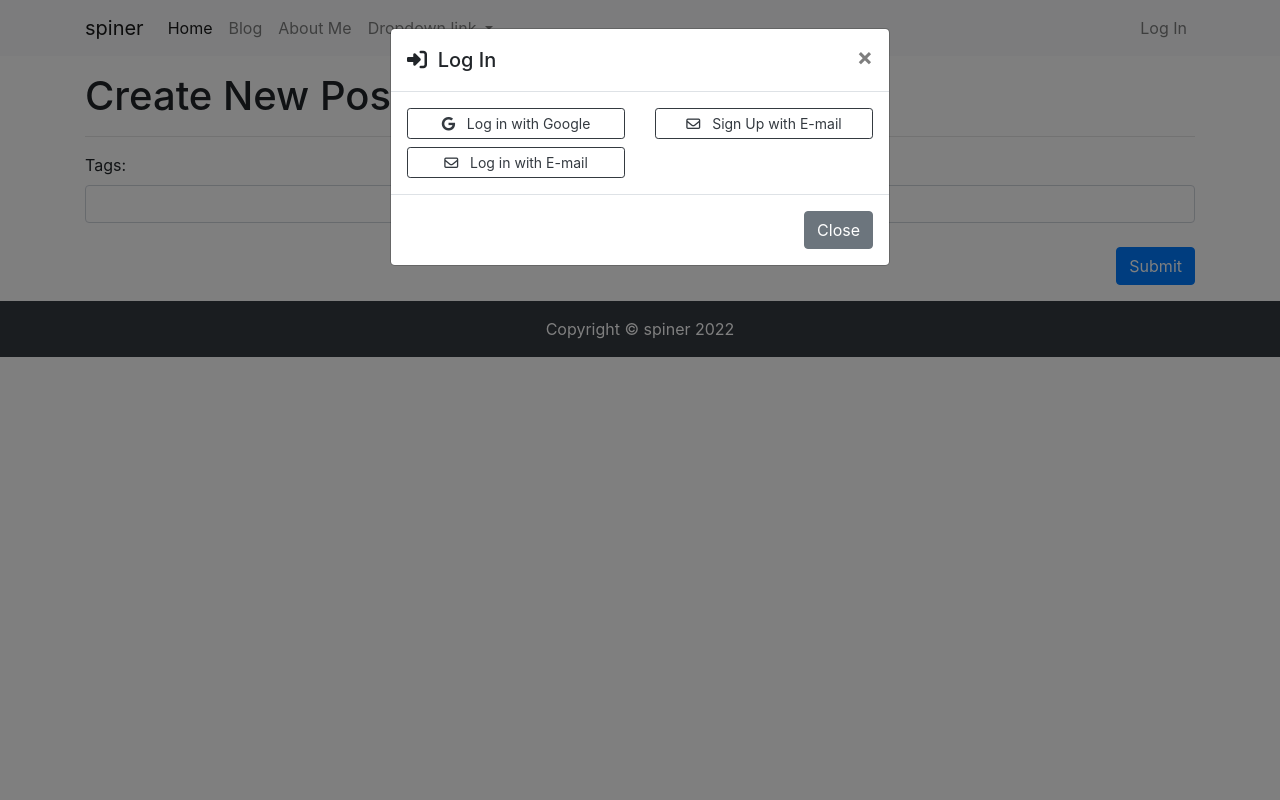
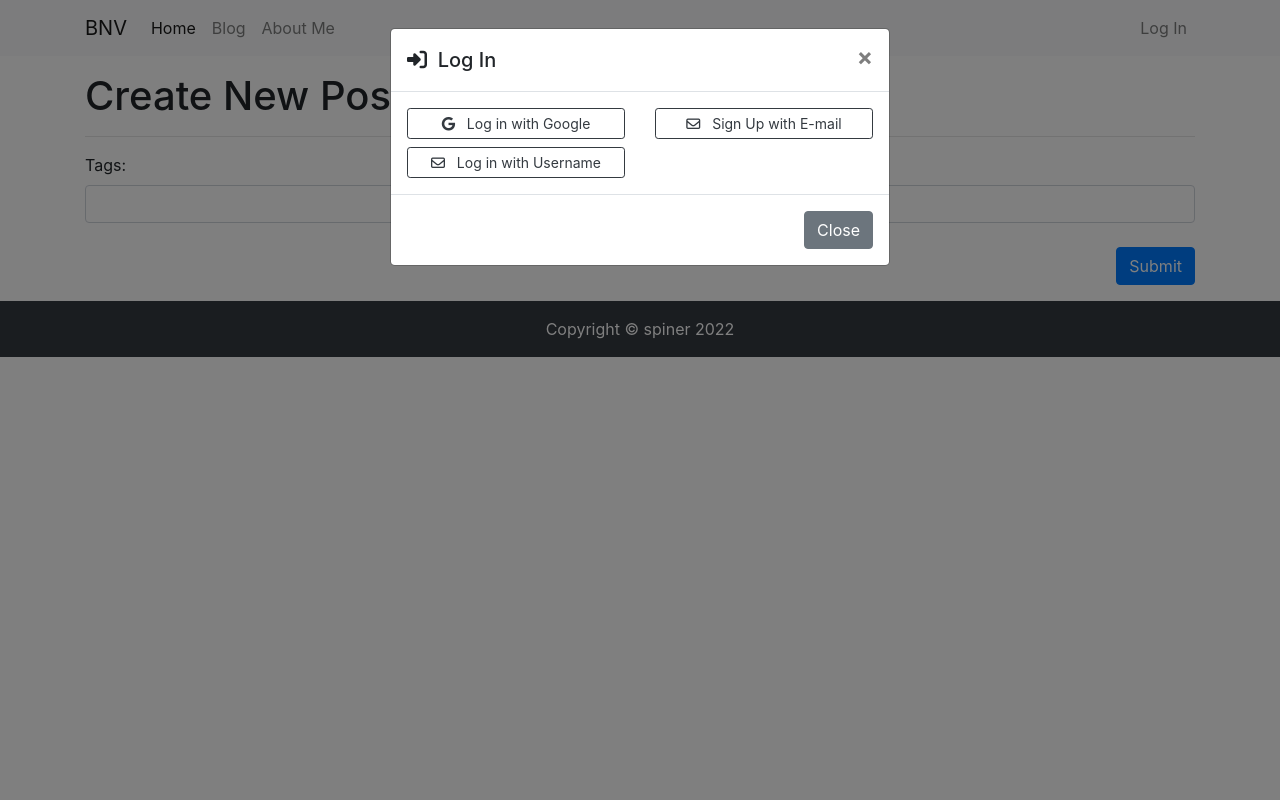
Before and after one commit to spiner321/cakd5_web, a Django app: template cakd_dj/blog/templates/blog/post_form.html in a window 1280 px wide, after a click on "Log In". Run offline with Django 4.2, Linux system fonts and the light colour scheme; the template is opened without the code that fills it, so the values that code supplies are empty; parts of the project's set-up code (start-up, migrations or seed data) failed here and were passed over; some libraries are stand-ins or nearby versions.

Commit message:
로그인 기능 구현

```diff
--- a/cakd_dj/blog/templates/blog/navbar.html
+++ b/cakd_dj/blog/templates/blog/navbar.html
@@ -1,7 +1,8 @@
+{% load socialaccount %}
+
 <nav class="navbar navbar-expand-lg navbar-light bg-light">
     <div class="container">
-        <a class="navbar-brand" href="/">spiner</a>
-
+        <a class="navbar-brand" href="/">BNV</a>
         <button class="navbar-toggler" type="button" data-toggle="collapse" data-target="#navbarNavDropdown"
                 aria-controls="navbarNavDropdown" aria-expanded="false" aria-label="Toggle navigation">
             <span class="navbar-toggler-icon"></span>
@@ -17,22 +18,23 @@
                 <li class="nav-item">
                     <a class="nav-link" href="/about_me/">About Me</a>
                 </li>
+
+            </ul>
+            <ul class="navbar-nav ml-auto">
+                {% if user.is_authenticated %}
                 <li class="nav-item dropdown">
-                    <a class="nav-link dropdown-toggle" href="#" id="navbarDropdownMenuLink" role="button"
-                       data-toggle="dropdown" aria-haspopup="true" aria-expanded="false">
-                        Dropdown link
+                    <a class="nav-link dropdown-toggle" href="#" id="navbarDropdownMenuLink" role="button" data-toggle="dropdown" aria-haspopup="true" aria-expanded="false">
+                        {{ user.username }}
                     </a>
                     <div class="dropdown-menu" aria-labelledby="navbarDropdownMenuLink">
-                        <a class="dropdown-item" href="#">Action</a>
-                        <a class="dropdown-item" href="#">Another action</a>
-                        <a class="dropdown-item" href="#">Something else here</a>
+                        <a class="dropdown-item" href="/accounts/logout/">Log Out</a>
                     </div>
                 </li>
-            </ul>
-            <ul class="navbar-nav ml-auto">
-                <li class="nav-item">
-                    <a class="nav-link" href="#" data-toggle="modal" data-target="#loginModal">Log In</a>
-                </li>
+                {% else %}
+                    <li class="nav-item">
+                        <a class="nav-link" href="#" data-toggle="modal" data-target="#loginModal">Log In</a>
+                    </li>
+                {% endif %}
             </ul>
         </div>
     </div>
@@ -52,11 +54,11 @@
             <div class="modal-body">
                 <div class="row">
                     <div class="col-md-6">
-                        <button type="button" class="btn btn-outline-dark btn-block btn-sm "><i class="fab fa-google"></i>&nbsp&nbsp Log in with Google</button>
-                        <button type="button" class="btn btn-outline-dark btn-block btn-sm "><i class="far fa-envelope"></i>&nbsp&nbsp Log in with E-mail</button>
+                        <a role="button" class="btn btn-outline-dark btn-block btn-sm " href="{% provider_login_url 'google' %}"><i class="fab fa-google"></i>&nbsp&nbsp Log in with Google</a>
+                        <a role="button" class="btn btn-outline-dark btn-block btn-sm" href="/accounts/login/"><i class="far fa-envelope"></i>&nbsp&nbsp Log in with Username</a>
                     </div>
                     <div class="col-md-6">
-                        <button type="button" class="btn btn-outline-dark btn-block btn-sm"><i class="far fa-envelope"></i>&nbsp&nbsp Sign Up with E-mail</button>
+                        <a role="button" class="btn btn-outline-dark btn-block btn-sm" href="/accounts/signup/"><i class="far fa-envelope"></i>&nbsp&nbsp Sign Up with E-mail</a>
                     </div>
                 </div>
             </div>
--- a/cakd_dj/cakd_dj/urls.py
+++ b/cakd_dj/cakd_dj/urls.py
@@ -17,14 +17,13 @@ from django.contrib import admin
 from django.urls import path, include
 from django.conf import settings
 from django.conf.urls.static import static
-from django.urls import re_path as url
-from django.conf.urls import url
 
 
 urlpatterns = [
     path('admin/', admin.site.urls),
     path('blog/', include('blog.urls')),
     path('markdownx/',include('markdownx.urls')),
+    path('accounts/', include('allauth.urls')),
     path('', include('single_pages.urls')),
 ]
 
```
Also changed, not shown: cakd_dj/cakd_dj/settings.py (+19 -1 lines).
